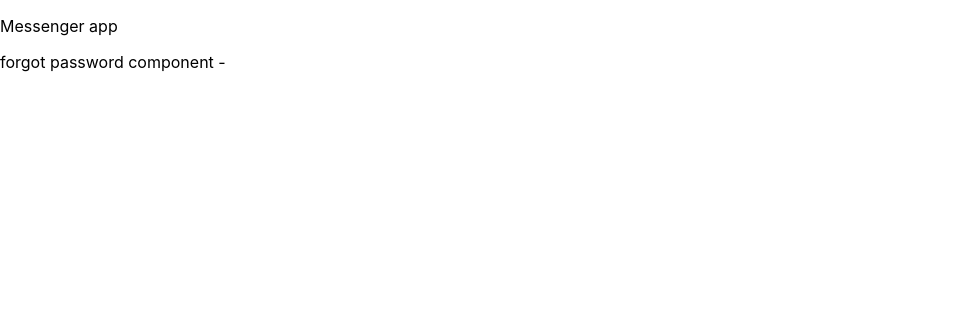
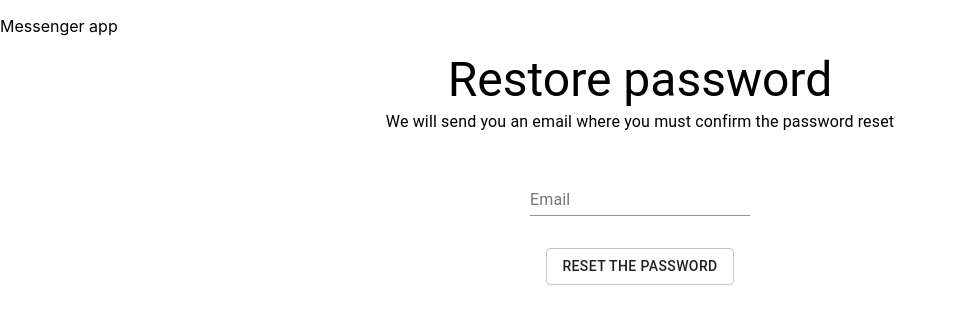
Before and after one commit to BogdanSav/project_Messeger, a React (Create React App) app: page / in a window 1280 px wide. Shown: the top 324 px of the page, without its empty margins (0-957 px from the left). Built offline with nearby package versions, Linux system fonts and the light colour scheme.

Commit message:
Added Layout to page

```diff
--- a/src/components/ForgotPassword/ForgotPassword.tsx
+++ b/src/components/ForgotPassword/ForgotPassword.tsx
@@ -1,12 +1,35 @@
-import React from "react";
+import React, {useState} from "react";
 // import styles from "./ForgotPassword.module.scss"; // need to install "npm i react-css-modules"
+import Grid from "@material-ui/core/Grid";
+import Typography from "@material-ui/core/Typography"
+import Container from "@material-ui/core/Container"
+import {FormControl, Input, InputLabel, Button} from "@material-ui/core";
 
 export default function NoteWrapper() {
   console.log("forgot password rdy");
+  const [email,setEmail] = useState("");
 
   return (
-    <div>
-      <p>forgot password component - </p>
-    </div>
-  )
+    <>
+      <Container maxWidth={"md"}>
+        <form>
+          <Grid container direction="column" justify="space-around" alignItems="center"  spacing={4}  >
+            <Grid item>
+              <Typography variant="h3" align="center"> Restore password </Typography>
+              <Typography variant="subtitle1" align="center"> We will send you an email where you must confirm the password reset </Typography>
+            </Grid>
+            <Grid item>
+              <FormControl>
+                <InputLabel htmlFor="emailInput">Email</InputLabel>
+                <Input type="email" id="emailInput" value={email} onChange={(e)=>{setEmail(e.target.value)}} placeholder="type your email here"/>
+              </FormControl>
+            </Grid>
+            <Grid item>
+              <Button type="submit" variant={"outlined"} color={"default"}>Reset the password</Button>
+            </Grid>
+          </Grid>
+        </form>
+      </Container>
+    </>
+  );
 }
```
